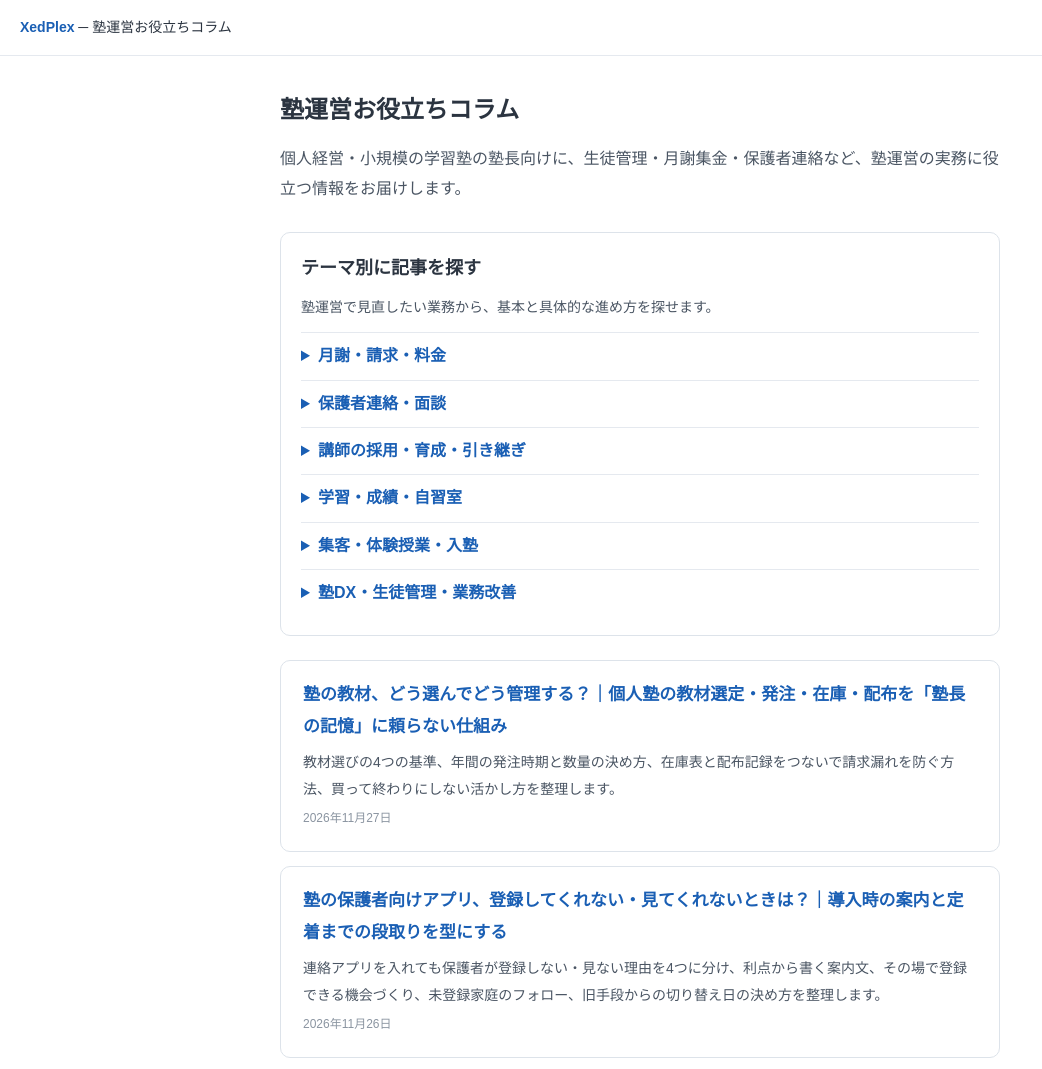
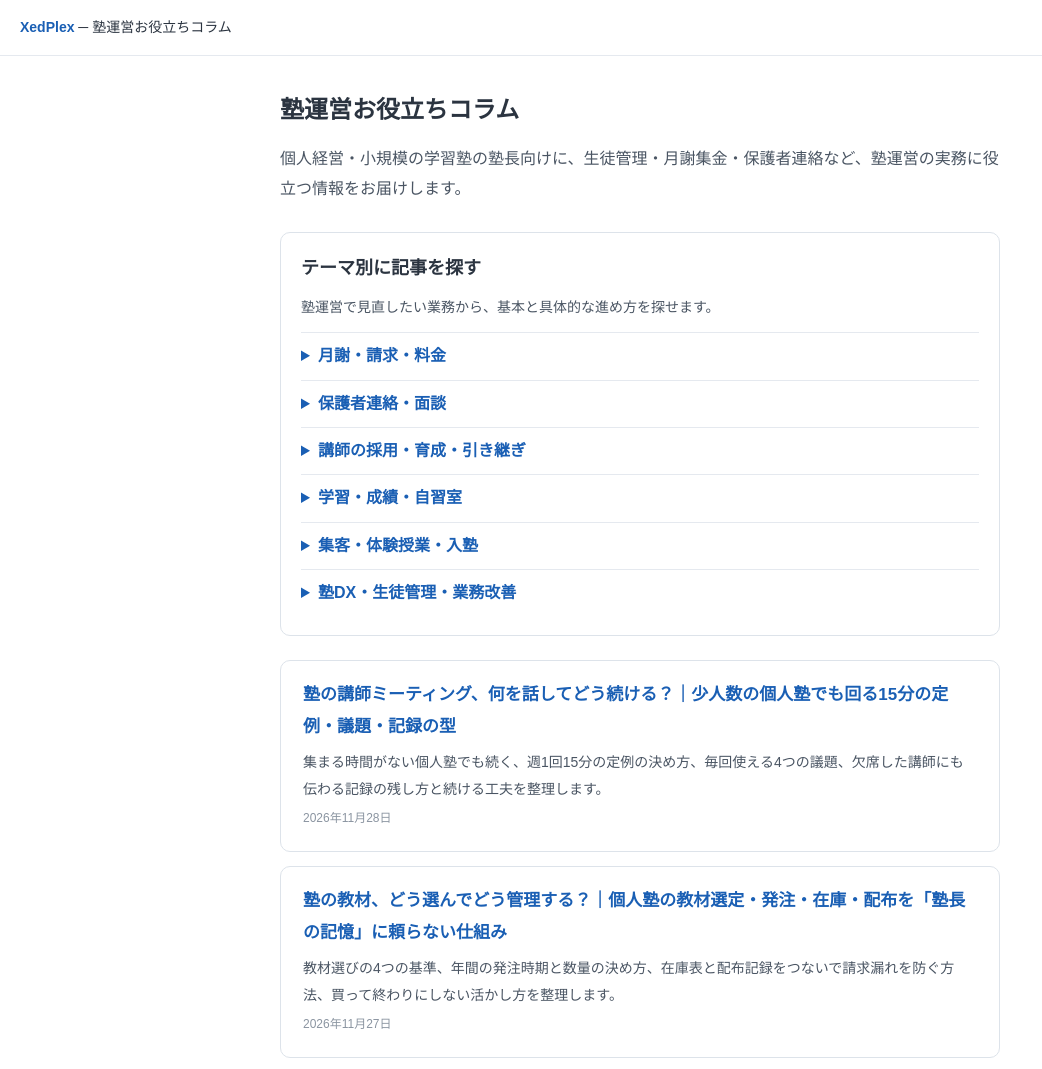
Before and after one commit to BrightGeniusSawada/xedplex-column, a plain HTML site: page index.html in a window 1280 px wide. Shown: the top 1069 px of the page, without its empty margins (0-1042 px from the left). Drawn offline with Linux system fonts and the light colour scheme.

Commit message:
記事追加: 塾の講師ミーティング、何を話してどう続ける？（記事一覧に追加）

```diff
--- a/index.html
+++ b/index.html
@@ -96,6 +96,11 @@
 <!-- seo-topics:end -->
 
 <!-- ▼ 新しい記事はこのリストの一番上に追加してください -->
+<a class="card" href="koshi-meeting-susumekata.html">
+  <h2>塾の講師ミーティング、何を話してどう続ける？｜少人数の個人塾でも回る15分の定例・議題・記録の型</h2>
+  <p>集まる時間がない個人塾でも続く、週1回15分の定例の決め方、毎回使える4つの議題、欠席した講師にも伝わる記録の残し方と続ける工夫を整理します。</p>
+  <span class="date">2026年11月28日</span>
+</a>
 <a class="card" href="kyozai-erabikata-zaiko-kanri.html">
   <h2>塾の教材、どう選んでどう管理する？｜個人塾の教材選定・発注・在庫・配布を「塾長の記憶」に頼らない仕組み</h2>
   <p>教材選びの4つの基準、年間の発注時期と数量の決め方、在庫表と配布記録をつないで請求漏れを防ぐ方法、買って終わりにしない活かし方を整理します。</p>
```
